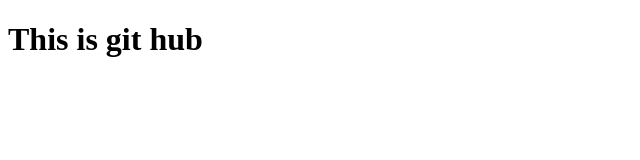
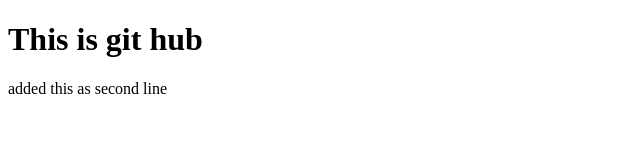
Before and after one commit to Miku691/gittesting, a plain HTML site: page index.html in a window 1280 px wide. Shown: the whole page, without its empty margins (0-640 px from the left). Drawn offline with Linux system fonts and the light colour scheme.

Commit message:
added p tag to index file

```diff
--- a/index.html
+++ b/index.html
@@ -7,5 +7,6 @@
 </head>
 <body>
     <h1>This is git hub</h1>
+    <p>added this as second line</p>
 </body>
 </html>
```
